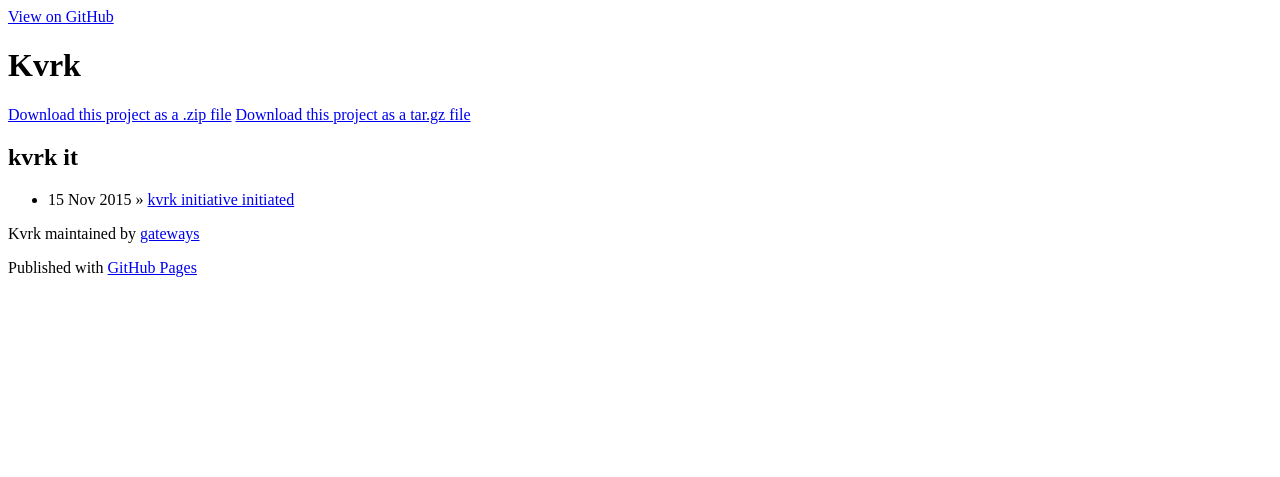
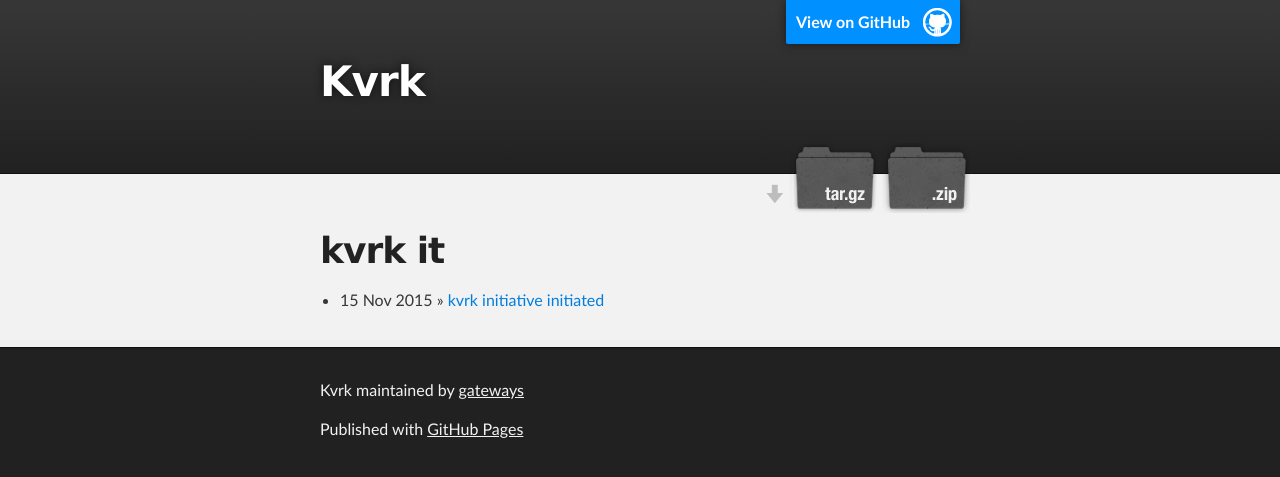
Before and after one commit to gateways/kvrk, a Jekyll site: the page built from blog/index.html, in a window 1280 px wide. Shown: the top 477 px of the page. Built offline with Jekyll 4.4.1, drawn with Linux system fonts in a browser that asks for light colours.

Commit message:
Update default.html

```diff
--- a/_layouts/default.html
+++ b/_layouts/default.html
@@ -6,7 +6,7 @@
     <meta http-equiv="X-UA-Compatible" content="chrome=1">
     <meta name="description" content="{{ page.title }} : ">
 
-    <link rel="stylesheet" type="text/css" media="screen" href="stylesheets/stylesheet.css">
+    <link rel="stylesheet" type="text/css" media="screen" href="/kvrk/stylesheets/stylesheet.css">
 
     <title>{{ page.title }}</title>
   </head>
```
